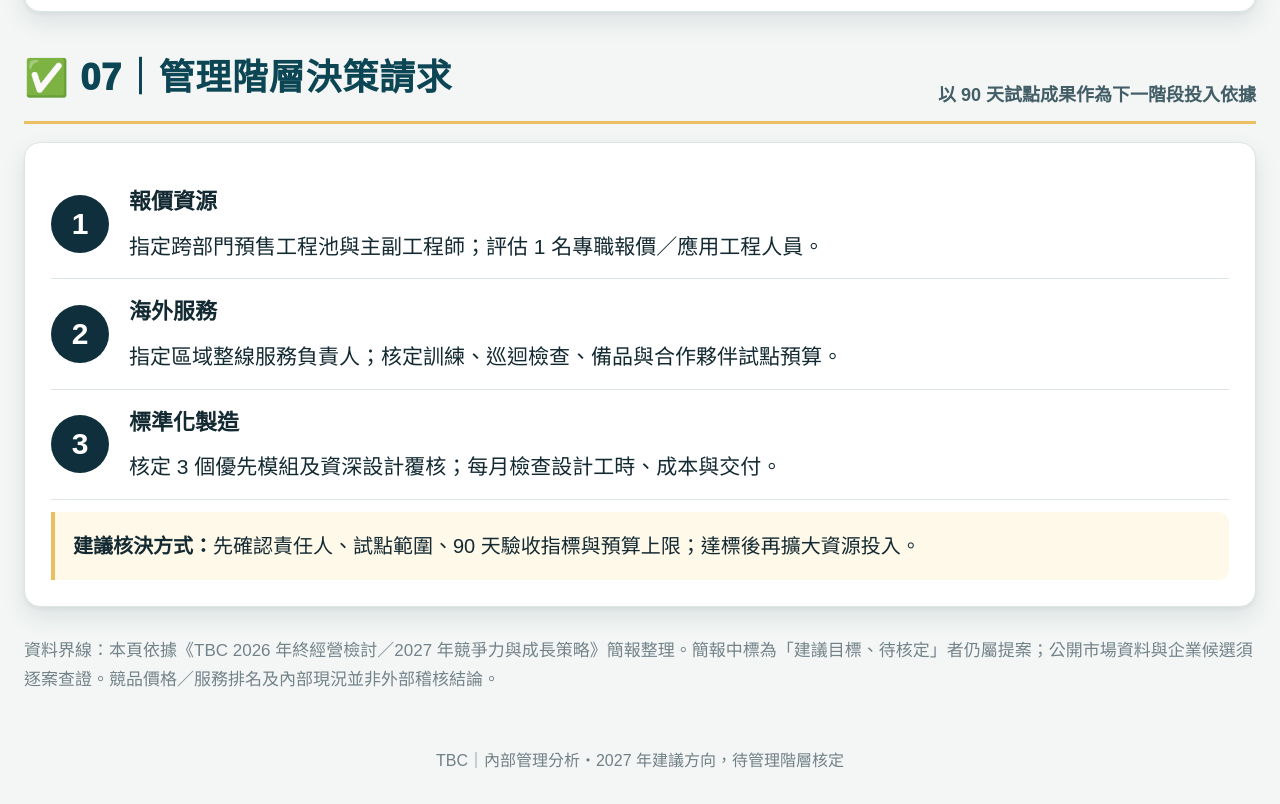
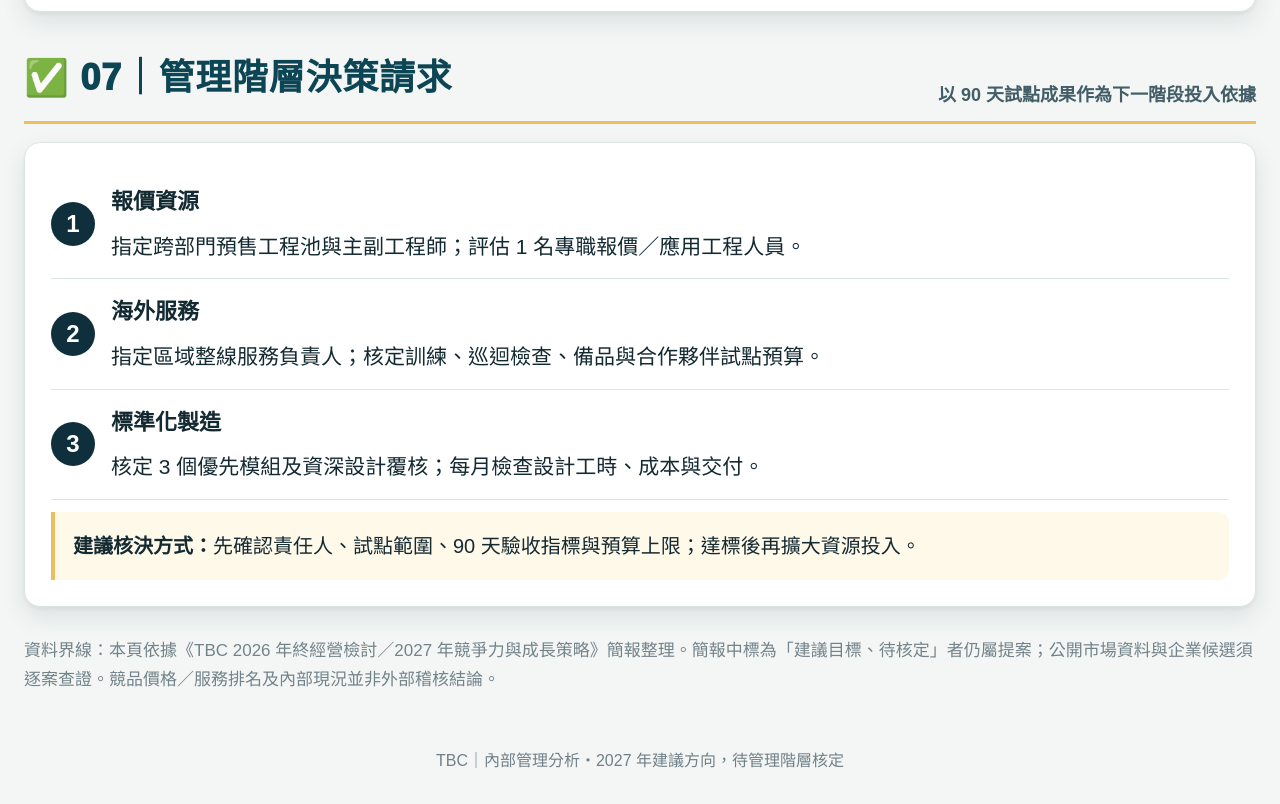
Before and after one commit to jack41349319/jack41349319.github.io, a plain HTML site: page index.html in a window 1280 px wide. Shown: the part 7664-8468 px from the top of the page. Drawn offline with Linux system fonts and the light colour scheme.

Commit message:
縮小決策區編號圓圈

```diff
--- a/index.html
+++ b/index.html
@@ -38,8 +38,8 @@ td{padding:13px 12px}
 @media(max-width:560px){.hero .eyebrow{font-size:22px}.hero h1{font-size:40px}body{font-size:20px}p,li{font-size:19px}.section-title h2{font-size:27px}}
 
 /* Center decision number badges precisely */
-.decision-item{grid-template-columns:58px minmax(0,1fr);align-items:center;gap:20px}
-.decision-item::before{display:flex;align-items:center;justify-content:center;box-sizing:border-box;width:58px;height:58px;min-width:58px;padding:0;line-height:1;text-align:center;font-size:30px;font-weight:900}
+.decision-item{grid-template-columns:44px minmax(0,1fr);align-items:center;gap:16px}
+.decision-item::before{display:flex;align-items:center;justify-content:center;box-sizing:border-box;width:44px;height:44px;min-width:44px;padding:0;line-height:1;text-align:center;font-size:24px;font-weight:900}
 
 
 /* Creator credit at the right of the main title */
```
